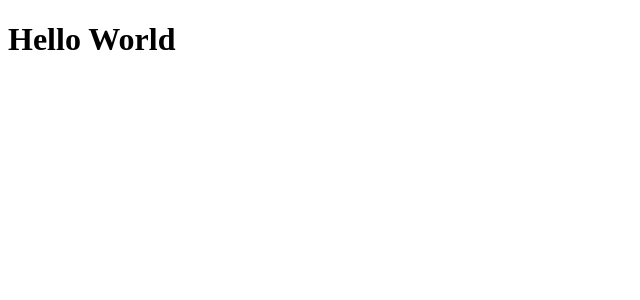
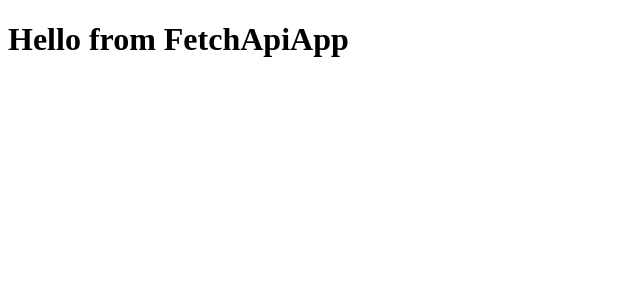
Before and after one commit to vardhan35/redux-context, a React (Create React App) app: page / in a window 1280 px wide. Shown: the top 300 px of the page, without its empty margins (0-640 px from the left). Built offline with nearby package versions, Linux system fonts and the light colour scheme.

Commit message:
Adding FetchApiApp.js Component to App.js

```diff
--- a/src/App.js
+++ b/src/App.js
@@ -1,7 +1,9 @@
+import FetchApiApp from "./FetchApi/FetchApiApp";
+
 function App() {
   return (
     <div className="App">
-      <h1>Hello World</h1>
+      <FetchApiApp />
     </div>
   );
 }
```
